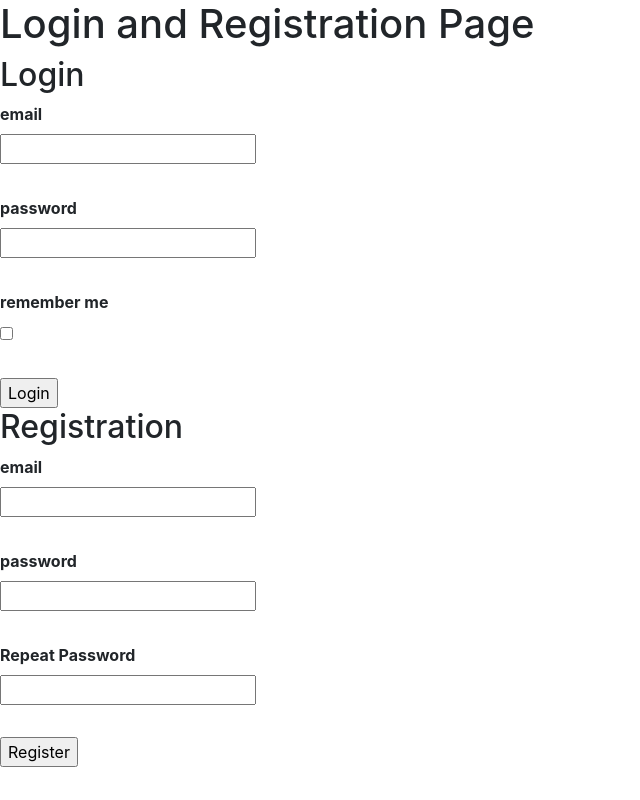
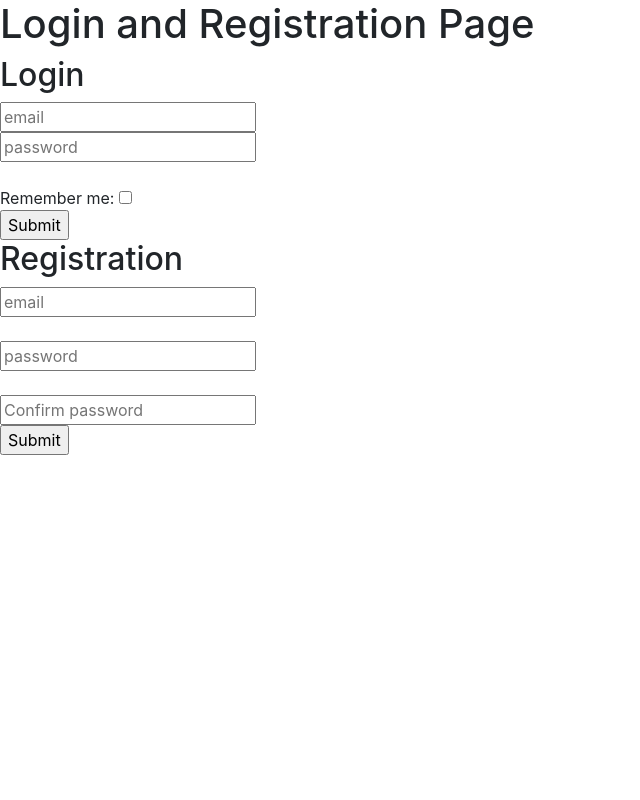
Before and after one commit to shrutipanchal7699/CMPE131, a Flask app: page /auth in a window 1280 px wide. Shown: the whole page, without its empty margins (0-640 px from the left). Run offline with Flask 2, Linux system fonts and the light colour scheme; some libraries are stand-ins or nearby versions.

Commit message:
updated login and registration form

```diff
--- a/app/__init__.py
+++ b/app/__init__.py
@@ -2,12 +2,16 @@ from flask import Flask
 
 from flask_sqlalchemy import SQLAlchemy
 from flask_login import LoginManager
+from flask_wtf.csrf import CSRFProtect
+
 
 from app import config
 from app.models import db
 from app.login_manager import login_manager
 from app.admin import admin
 from app.routes import configure_routes
+
+csrf = CSRFProtect()
 
 def create_app(conf=config.Config):
     app = Flask(__name__)
@@ -16,6 +20,7 @@ def create_app(conf=config.Config):
     db.init_app(app)
     login_manager.init_app(app)
     admin.init_app(app)
+    csrf.init_app(app)
     configure_routes(app)
 
     return app
--- a/app/forms.py
+++ b/app/forms.py
@@ -21,8 +21,10 @@ class Unique(object):
         if check:
             raise ValidationError(self.message)
 
+class LoginForm(FlaskForm):
 
-class LoginForm(FlaskForm):
+    valid_user = None
+
     email = StringField(
         'email',
         validators=[InputRequired(),Length(max=50)]
@@ -30,13 +32,24 @@ class LoginForm(FlaskForm):
 
     password = PasswordField(
         'password',
-        validators=[InputRequired(), Length(max=80)]
+        validators=[
+            InputRequired(),
+            Length(max=80),
+            ]
         )
     remember = BooleanField('remember me')
-    login_submit = SubmitField('Login')
 
-    def raise_login_error(self):
-        self.password.errors = [ValidationError('Invalid login information')]
+    def validate(self):
+        if not super(LoginForm, self).validate():
+            return False
+
+        user = User.check_login(email=self.email.data, password=self.password.data)
+        if user:
+            self.valid_user = user
+            return True
+        else:
+            self.password.errors = [ValidationError('Invalid login information')]
+            return False
 
 class RegisterForm(FlaskForm):
     email = StringField(
@@ -55,8 +68,6 @@ class RegisterForm(FlaskForm):
             EqualTo('confirm', message='Passwords must match')])
 
     confirm  = PasswordField('Repeat Password')
-
-    register_submit = SubmitField('Register')
 
 class QueryForm(FlaskForm):
     check_in_date = DateField(
--- a/app/routes.py
+++ b/app/routes.py
@@ -1,4 +1,4 @@
-from flask import render_template, redirect, url_for
+from flask import render_template, request, redirect, url_for, flash
 from flask_login import login_user, current_user, logout_user, login_required
 
 from app import login_manager
@@ -14,35 +14,41 @@ def configure_routes(app):
         return render_template('home.html')
 
 
-    @app.route('/auth', methods=['GET', 'POST'])
+    @app.route('/auth')
     def auth_page():
         if current_user.is_authenticated:
             return redirect(url_for('room_list_page'))
 
-        login_form = LoginForm()
-        register_form = RegisterForm()
+        return render_template('auth.html')
 
-        # Handles login form submissions
-        if login_form.login_submit.data and login_form.validate():
-            user = User.check_login(email=login_form.email.data, password=login_form.password.data)
-            if user:
-                login_user(user, remember=login_form.remember.data)
-                return redirect(url_for('room_list_page'))
-            else:
-                login_form.raise_login_error()
 
-        # Handles register form submissions
-        if register_form.register_submit.data and register_form.validate():
-            new_user = User.create(email=register_form.email.data, password=register_form.password.data)
+    @app.route('/login', methods=['POST'])
+    def login():
+        f = LoginForm(data=request.form)
+        if f.validate():
+            #Login user
+            login_user(f.valid_user, remember=f.remember.data)
+            return redirect(url_for('room_list_page'))
+        else:
+            #put login errors in flash
+            for field in f:
+                for error in field.errors:
+                    flash(str(error), 'login_' + field.name)
+        return redirect(url_for('auth_page'))
+
+
+    @app.route('/register', methods=['POST'])
+    def register():
+        f = RegisterForm(data=request.form)
+        if f.validate():
+            new_user = User.create(email=f.email.data, password=f.password.data)
             login_user(new_user)
             return redirect(url_for('room_list_page'))
-
-        data = {
-            'login_form': login_form,
-            'register_form': register_form
-        }
-
-        return render_template('auth.html', **data)
+        else:
+            for field in f:
+                for error in field.errors:
+                    flash(str(error), 'register_' + field.name)
+        return redirect(url_for('auth_page'))
 
     #User logout
     @app.route('/logout')
--- a/app/templates/_formhelpers.html
+++ b/app/templates/_formhelpers.html
@@ -10,3 +10,15 @@
   {% endif %}
 </dd>
 {% endmacro %}
+
+{% macro render_error(category) %}
+  {% with errors = get_flashed_messages(category_filter=[category]) %}
+  {% if errors %}
+  <div class="alert-message block-message error">
+    {%- for msg in errors %}
+    <p>{{ msg }}</p>
+    {% endfor -%}
+  </div>
+  {% endif %}
+  {% endwith %}
+{% endmacro %}
--- a/app/templates/auth.html
+++ b/app/templates/auth.html
@@ -1,29 +1,31 @@
-
 {% extends 'base.html' %}
 
 {% block body %}
 
-{% from "_formhelpers.html" import render_field %}
+{% from "_formhelpers.html" import render_field, render_error %}
 
 <h1>Login and Registration Page</h1>
 <h2>Login</h2>
 
-<form method="POST" action="{{ url_for('auth_page') }}"/>
-    {{ login_form.csrf_token }}
-    {{ render_field(login_form.email) }}<br/>
-    {{ render_field(login_form.password) }} <br/>
-    {{ render_field(login_form.remember) }} <br/>
-    {{ login_form.login_submit }}
+<form method="POST" action="{{ url_for('login') }}" />
+    <input type="hidden" name="csrf_token" value="{{ csrf_token() }}"/>
+    <input type="email" name="email" placeholder="email" /> <br />
+    <input type="password" name="password" placeholder="password" /> <br />
+    {{ render_error("login_password") }}  <br />
+    Remember me: <input type="checkbox" name="remember" /> <br />
+    <input type="submit" value="Submit" /> <br />
 </form>
 
 <h2>Registration</h2>
 
-<form method="POST" action="{{ url_for('auth_page') }}"/>
-    {{ register_form.csrf_token }}
-    {{ render_field(register_form.email) }} <br/>
-    {{ render_field(register_form.password) }} <br/>
-    {{ render_field(register_form.confirm) }} <br/>
-    {{ register_form.register_submit }}
+<form method="POST" action="{{ url_for('register') }}" />
+    <input type="hidden" name="csrf_token" value="{{ csrf_token() }}"/>
+    <input type="email" name="email" placeholder="email" /> <br />
+    {{ render_error("register_email") }}  <br />
+    <input type="password" name="password" placeholder="password" /> <br />
+    {{ render_error("register_password") }}  <br />
+    <input type="password" name="confirm" placeholder="Confirm password" /> <br />
+    <input type="submit" value="Submit" /> <br />
 </form>
 
 {% endblock %}
```
Lines whose indentation alone changed are shown as unchanged.
